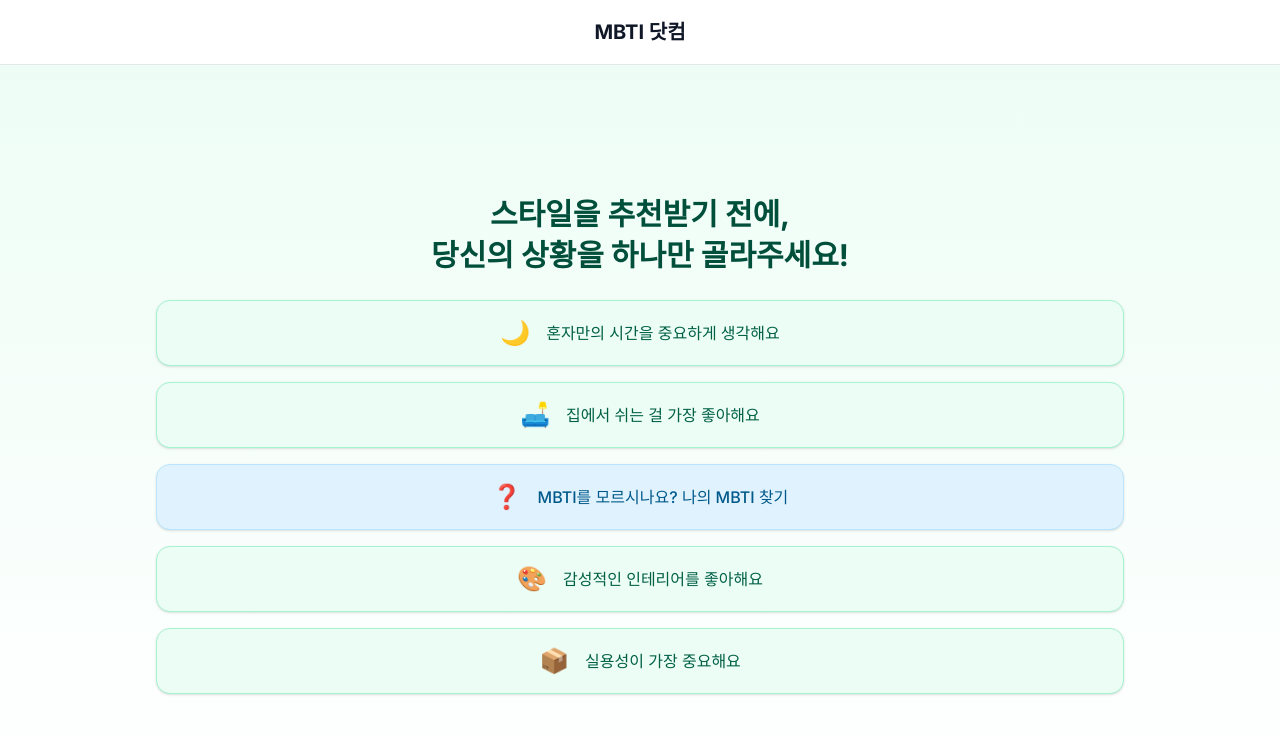
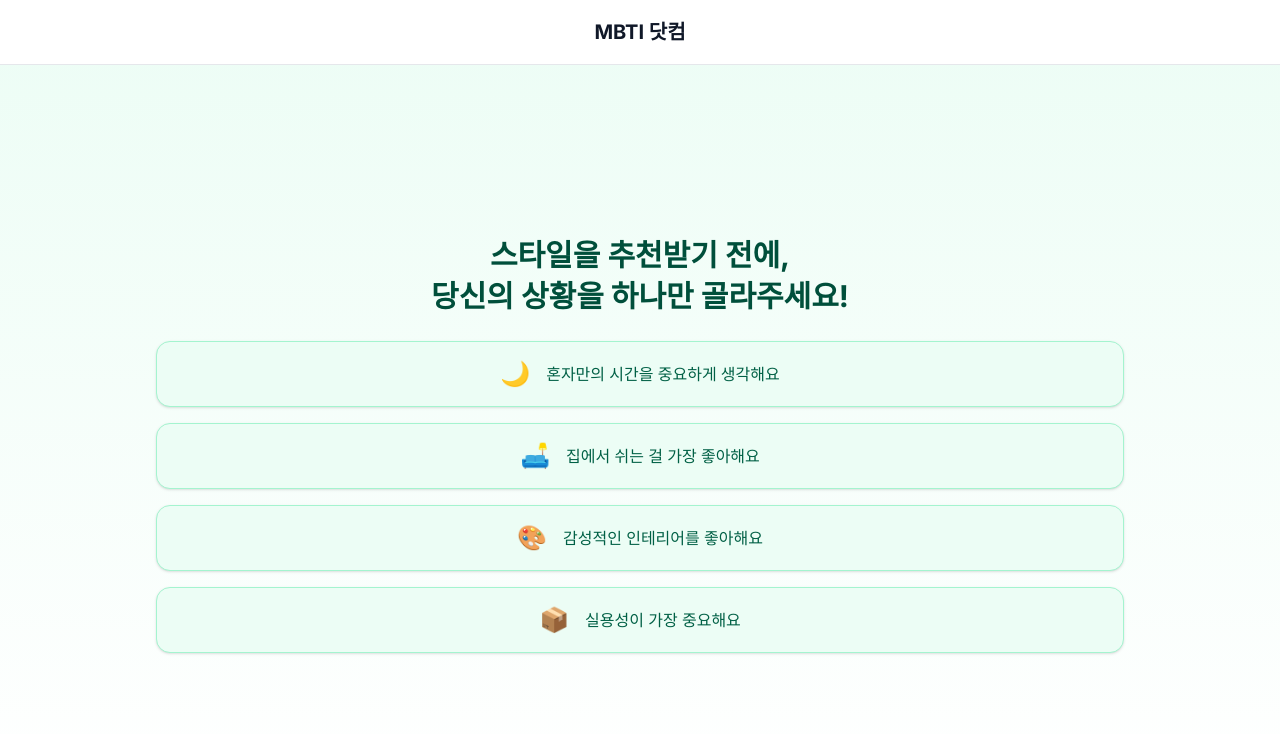
Before and after one commit to DChanHong/sass_second, a Next.js app: page /mbti/start in a window 1280 px wide. Shown: the top 734 px of the page. Built offline with nearby package versions, Linux system fonts and the light colour scheme; no server answers.

Commit message:
feat : 클라이언트 페이지 수정

```diff
--- a/src/app/(route)/mbti/complete/[resultUuid]/page.tsx
+++ b/src/app/(route)/mbti/complete/[resultUuid]/page.tsx
@@ -4,7 +4,6 @@ import Layout from '@/components/common/Layout/Layout';
 
 const MbtiCompletePage = async ({ params }: { params: Promise<{ resultUuid: string }> }) => {
     const { resultUuid } = await params;
-
 
     return (
         <Layout>
--- a/src/app/(route)/mbti/progress/_components/ClientPage.tsx
+++ b/src/app/(route)/mbti/progress/_components/ClientPage.tsx
@@ -28,7 +28,6 @@ const ClientPage = ({ step, scene }: {
             } else {
 
             }
-
         } catch (err) {
             console.error('저장 실패:', err);
         } finally {
@@ -39,6 +38,7 @@ const ClientPage = ({ step, scene }: {
 
     const renderStep = (step: string, scene: string) => {
         // 엠비티아이부터 시작
+        // TODO : MBTI 진행시 검사 진행 시
         if (step === 'mbti') {
             return (
                 <MbtiStart step={step} scene={scene} />
--- a/src/app/(route)/mbti/start/_components/ClientPage.tsx
+++ b/src/app/(route)/mbti/start/_components/ClientPage.tsx
@@ -15,6 +15,7 @@ const ClientPage = ({ layoutOption }: {
 
     const handleSelect = (scene: { text: string; code?: string; isMbti?: boolean }) => {
         if (scene.isMbti) {
+            //TODO : 본인의 MBTI를 모를경우에 사용
             router.push('/mbti/progress?step=mbti');
         } else if (scene.code) {
             router.push(`/mbti/progress?step=scene&scene=${scene.code}`);
@@ -39,11 +40,11 @@ const ClientPage = ({ layoutOption }: {
                             type={'button'}
                             key={idx}
                             onClick={() => handleSelect(s)}
-                            className={`hover:cursor-pointer w-full flex justify-center items-center gap-4 px-6 py-4 rounded-xl font-medium shadow-sm transition-all hover:shadow-md
-                                ${s.isMbti
-                                ? 'bg-sky-100 hover:bg-sky-200 text-sky-800 border border-sky-200'
-                                : 'bg-emerald-50 hover:bg-emerald-100 text-emerald-800 border border-emerald-200'
-                            }`}
+                            className={`
+                                hover:cursor-pointer w-full flex justify-center items-center gap-4 px-6 py-4 rounded-xl font-medium shadow-sm transition-all hover:shadow-md
+                                bg-emerald-50 hover:bg-emerald-100 text-emerald-800 border border-emerald-200
+                                }`}
+                            // bg-sky-100 hover:bg-sky-200 text-sky-800 border border-sky-200
                         >
                             <span className="text-2xl">{s.icon}</span>
                             <span className="text-left">{s.text}</span>
--- a/src/mockupData/index.ts
+++ b/src/mockupData/index.ts
@@ -1,7 +1,7 @@
 export const mbtiSituationMockupData = [
     { icon: '🌙', text: '혼자만의 시간을 중요하게 생각해요', code: 'alone' },
     { icon: '🛋️', text: '집에서 쉬는 걸 가장 좋아해요', code: 'relax' },
-    { icon: '❓', text: 'MBTI를 모르시나요? 나의 MBTI 찾기', isMbti: true }, // 특별 항목
+    // { icon: '❓', text: 'MBTI를 모르시나요? 나의 MBTI 찾기', isMbti: true }, // 특별 항목
     { icon: '🎨', text: '감성적인 인테리어를 좋아해요', code: 'emotional' },
     { icon: '📦', text: '실용성이 가장 중요해요', code: 'practical' }
 ];
```
